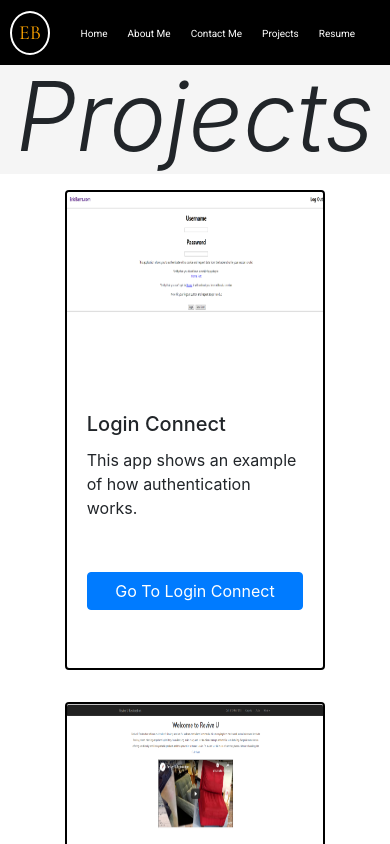
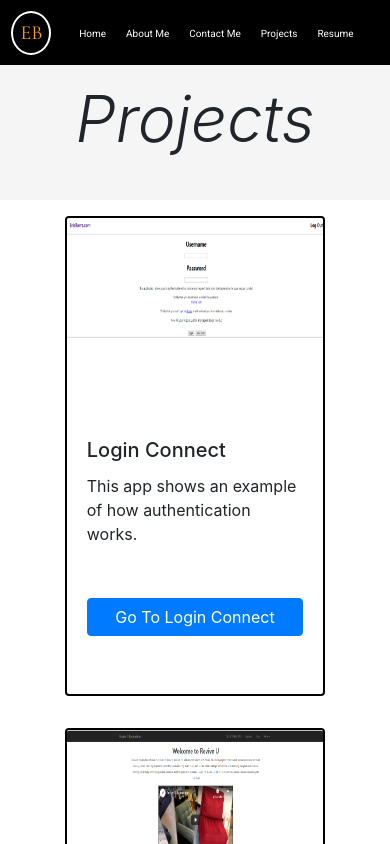
Before and after one commit to ericbarrs/ericsNewSite, a React (Create React App) app in the folder client1/: page /projects in a window 390 px wide. Shown: the top 844 px of the page. Built offline with nearby package versions, Linux system fonts and the light colour scheme.

Commit message:
update picture

```diff
--- a/client1/src/App.css
+++ b/client1/src/App.css
@@ -347,6 +347,7 @@ textarea:focus::placeholder {
 	}
 	.nav {
 		background-color: rgba(0, 0, 0, 1);
+		display: block;
 	}
 	.nav-links {
 		font-size: 10px;
@@ -380,7 +381,9 @@ textarea:focus::placeholder {
 	}
 	.projects-h1 {
 		padding: 0;
-		padding-top: 15%;
+		height: 200px;
+		padding-top: 10%;
+		font-size: 4em;
 	}
 	.message-sent {
 		position: static;
--- a/client1/src/components/navBar.js
+++ b/client1/src/components/navBar.js
@@ -7,7 +7,7 @@ export default class NavBar extends React.Component {
 	render() {
 		return (
 			<div className="nav">
-        <div className="navBar align-center">
+				<div className="navBar align-center d-flex justify-content-around">
 					<div className="logo">EB</div>
 					<ul className="links">
 						<li>
--- a/client1/src/info.js
+++ b/client1/src/info.js
@@ -28,7 +28,7 @@ export const projects = [
 	{
 		image: image4,
 		description:
-			"This App was my final project for ACA. I wanted to be able to save a list of exercise that would display on the users account.",
+			"This App was my final project for ACA. I wanted to be able to save a list of exercises.",
 		name: "Fitness Talk",
 		url: "https://fitnesstalk.herokuapp.com/",
 	},
```
Also changed, not shown: 1 other file (tests, documents, lock files or other folders). Lines whose indentation alone changed are shown as unchanged.
